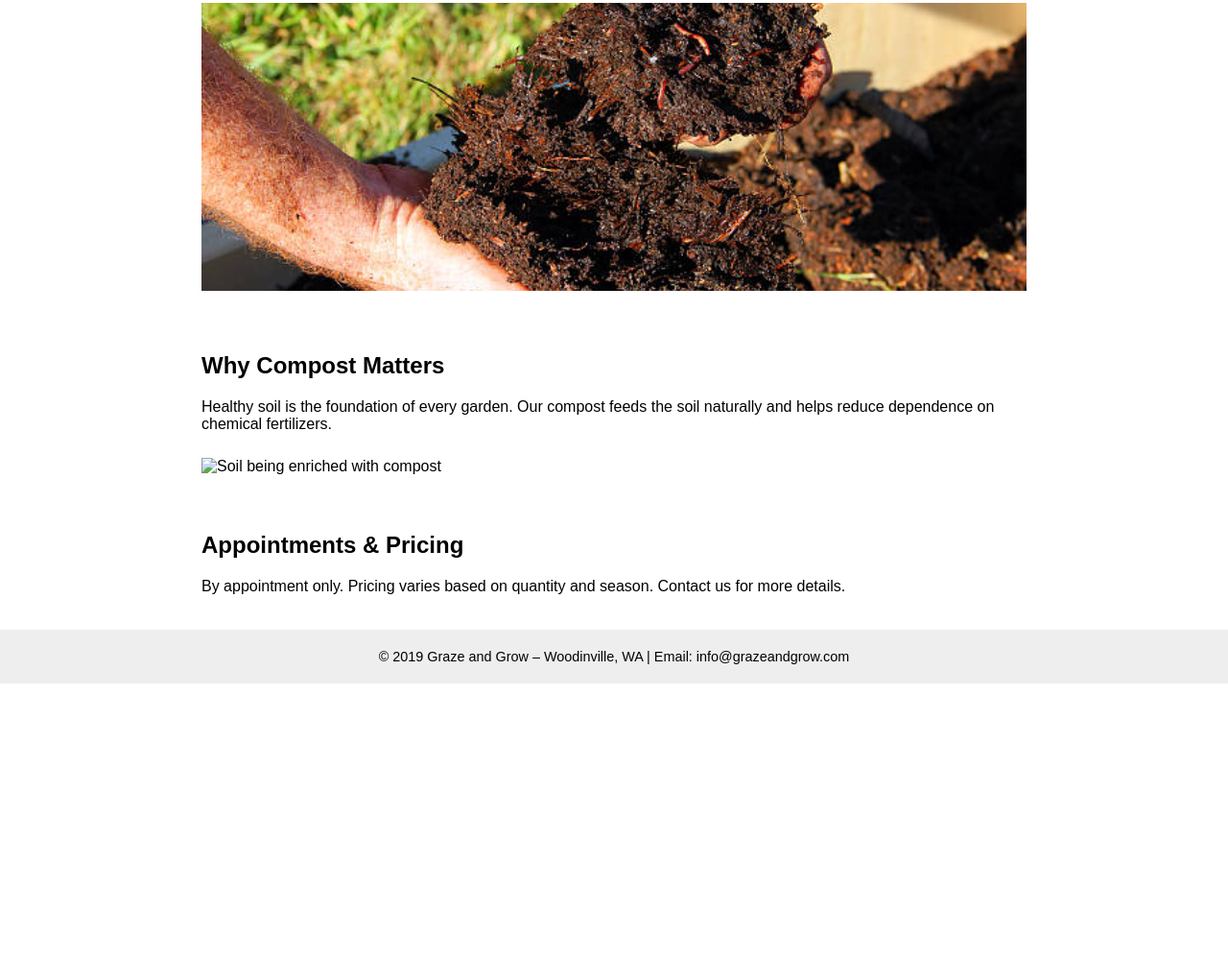
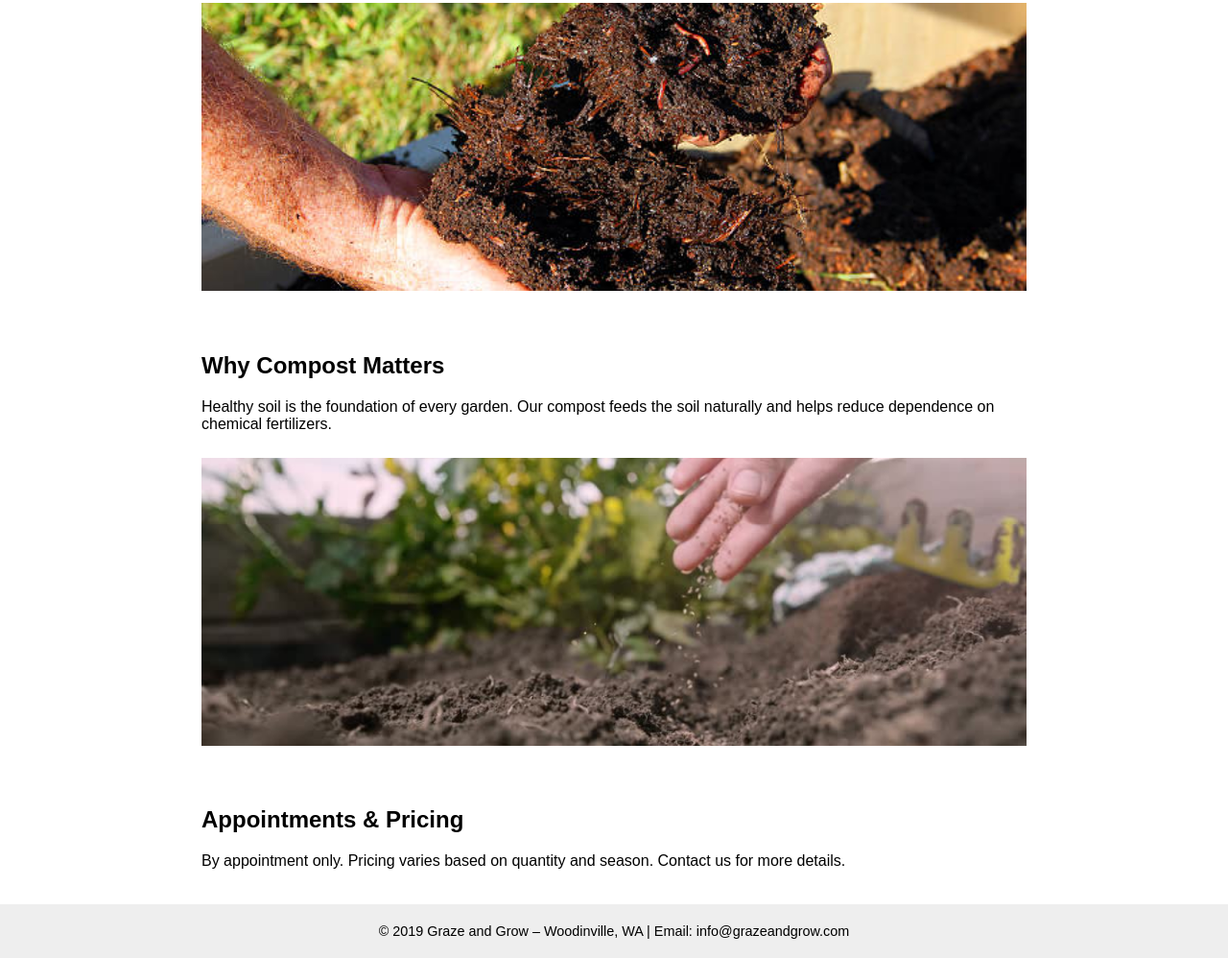
Before and after one commit to brettshields00/grazeandgrow-site, a plain HTML site: page index.html in a window 1280 px wide. Shown: the part 499-1497 px from the top of the page at 96% size. Before the commit the page ends 1211 px from the top, so only its background shows below. Drawn offline with Linux system fonts and the light colour scheme.

Commit message:
Update index.html

```diff
--- a/index.html
+++ b/index.html
@@ -47,7 +47,7 @@
   <section>
     <h2>Why Compost Matters</h2>
     <p>Healthy soil is the foundation of every garden. Our compost feeds the soil naturally and helps reduce dependence on chemical fertilizers.</p>
-    <img src="soil" alt="Soil being enriched with compost" class="section-img" />
+    <img src="soil.jpg" alt="Soil being enriched with compost" class="section-img" />
   </section>
   <section>
     <h2>Appointments & Pricing</h2>
```
